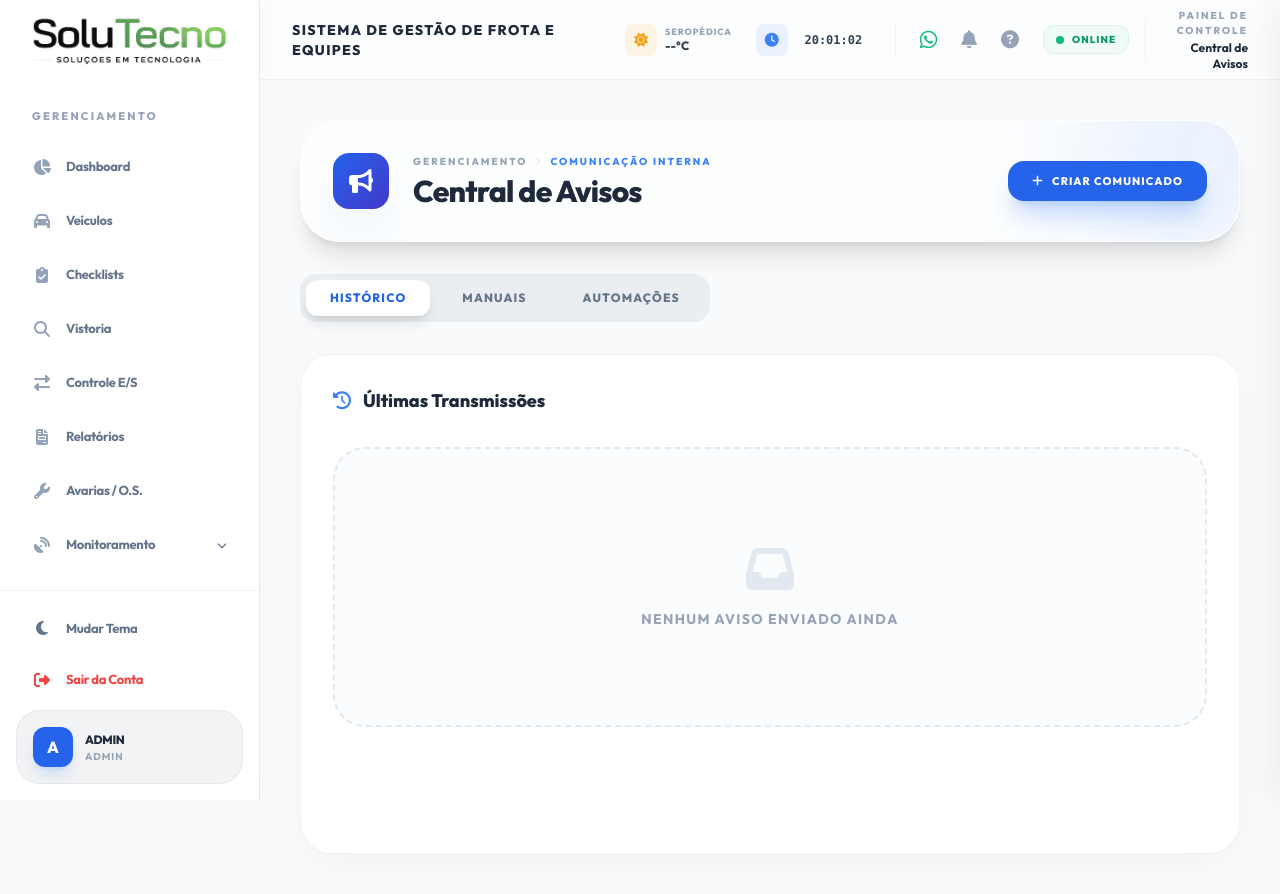
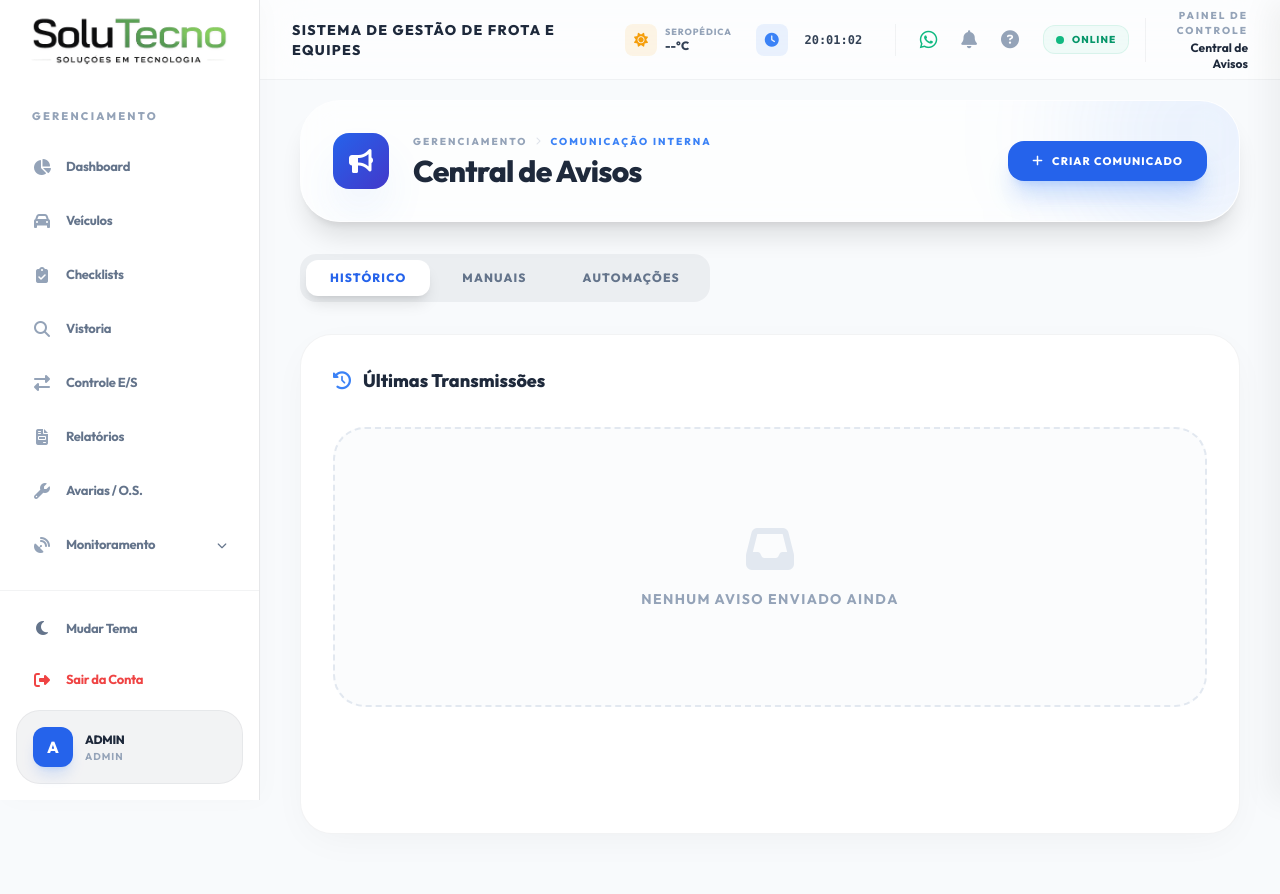
Before and after one commit to GaldinoSD/checklist_veicular, a Flask app: page /avisos in a window 1280 px wide. Run offline with Flask 3, Linux system fonts and the light colour scheme; a user stored in the database is signed in; data that the repository does not hold is empty; some libraries are stand-ins or nearby versions.

Commit message:
style: minimalist page header redesign and top spacing optimization

```diff
--- a/templates/layout.html
+++ b/templates/layout.html
@@ -257,6 +257,52 @@
         gap: 0.5rem;
       }
       .btn-premium:active { transform: scale(0.95); }
+
+      /* ==========================================================================
+         HEADER MINIMALIST REDESIGN (Ajuste do Entorno do Header)
+         ========================================================================== */
+
+      /* 1. Reduzir o espaçamento de padding superior do main para aproximar o cabeçalho da topbar */
+      main:not(.p-0) {
+        padding-top: 1.25rem !important;
+      }
+
+      /* 2. Remover fundo, bordas, sombras e arredondamento dos contêineres de header nas páginas */
+      main > .animate-premium:first-of-type > .glass-premium,
+      main > div > .animate-premium:first-of-type > .glass-premium,
+      main > form > .glass-premium:first-of-type,
+      main > div > form > .glass-premium:first-of-type,
+      main > .animate-premium:first-of-type > form.glass-premium,
+      main > div > .animate-premium:first-of-type > form.glass-premium,
+      main > .animate-premium:first-child > .glass-premium,
+      main > div > .animate-premium:first-child > .glass-premium {
+        background: transparent !important;
+        backdrop-filter: none !important;
+        -webkit-backdrop-filter: none !important;
+        border: none !important;
+        box-shadow: none !important;
+        padding: 0 !important;
+        border-radius: 0 !important;
+        overflow: visible !important;
+      }
+
+      /* 3. Otimizar margem inferior do cabeçalho reduzindo o espaçamento após ele de mb-8/mb-10 para mb-4 */
+      main > .animate-premium:first-of-type,
+      main > div > .animate-premium:first-of-type,
+      main > form:first-of-type,
+      main > div > form:first-of-type {
+        margin-bottom: 1.25rem !important;
+      }
+
+      /* 4. Ocultar todos os círculos desfocados de decoração absoluta contidos nos cabeçalhos modificados */
+      main > .animate-premium:first-of-type > .glass-premium .absolute,
+      main > div > .animate-premium:first-of-type > .glass-premium .absolute,
+      main > .animate-premium:first-of-type > form.glass-premium .absolute,
+      main > div > .animate-premium:first-of-type > form.glass-premium .absolute,
+      main > form > .glass-premium:first-of-type .absolute,
+      main > div > form > .glass-premium:first-of-type .absolute {
+        display: none !important;
+      }
     </style>
   </head>
 
```
